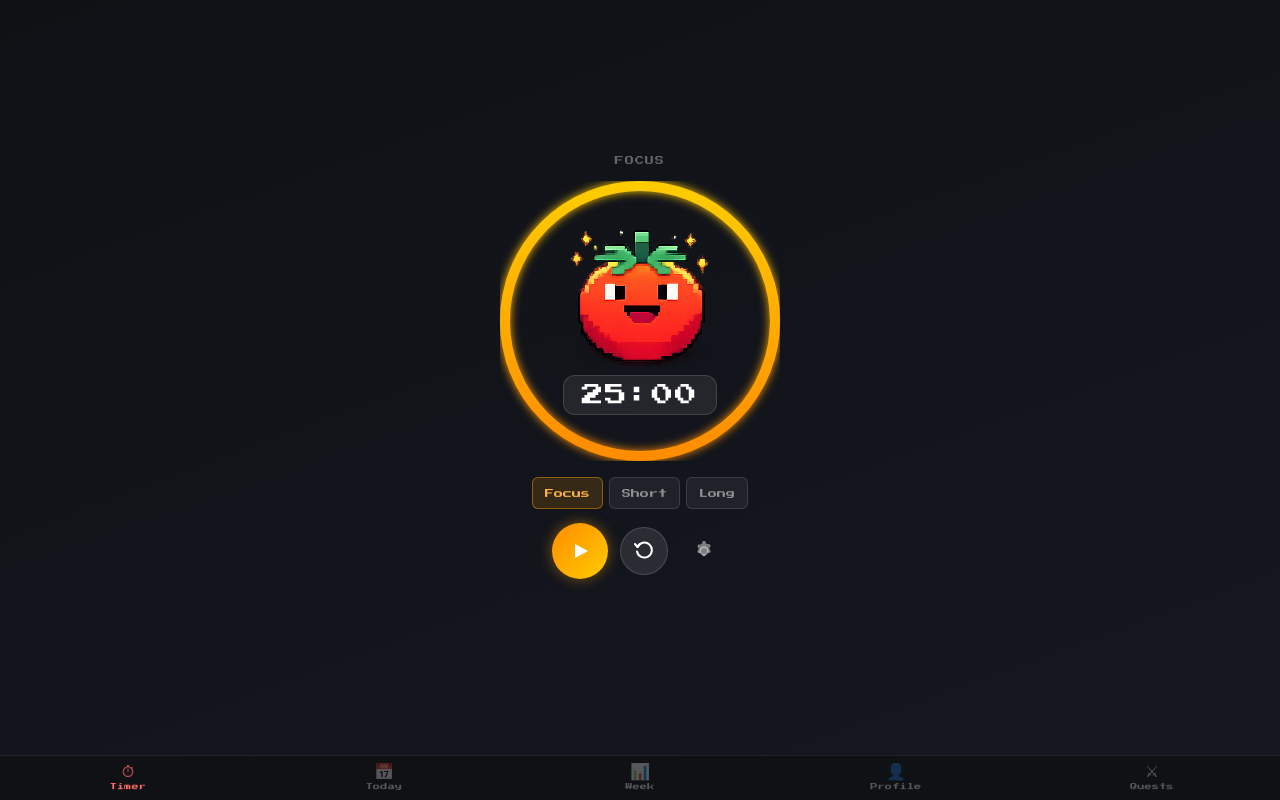
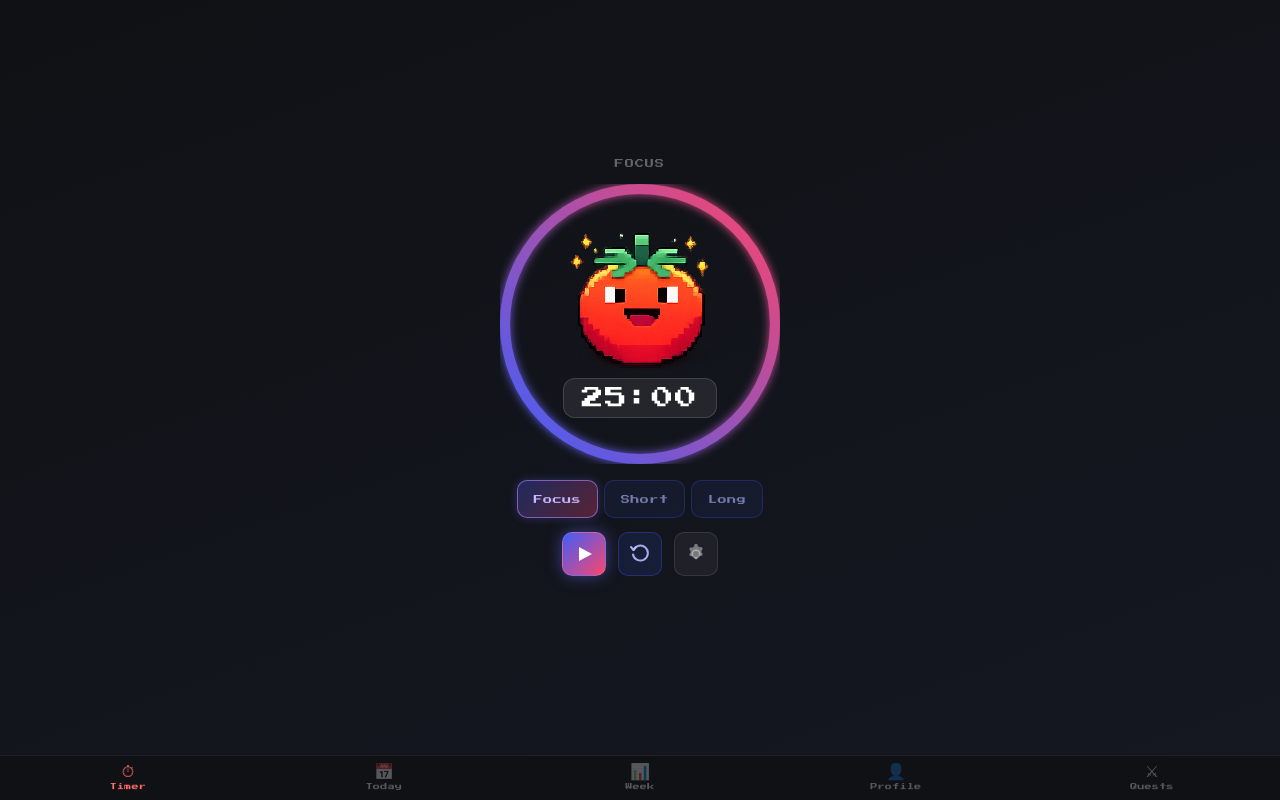
Before and after one commit to shiphrahx/git-tomato, a React (Vite) app in the folder renderer/: page / in a window 1280 px wide. Built offline with nearby package versions, Linux system fonts and the light colour scheme; the HTML template or start-up script is replaced by a standard one.

Commit message:
Update ring and button colours to blue-pink gaming palette

```diff
--- a/renderer/src/components/Timer.jsx
+++ b/renderer/src/components/Timer.jsx
@@ -66,9 +66,9 @@ export function Timer({ timeLeft, totalSeconds, status }) {
           />
 
           <defs>
-            <linearGradient id="ringGradient" x1="0%" y1="0%" x2="100%" y2="0%">
-              <stop offset="0%" stopColor="#ff8c00" />
-              <stop offset="100%" stopColor="#ffcc00" />
+            <linearGradient id="ringGradient" x1="0%" y1="0%" x2="100%" y2="100%">
+              <stop offset="0%" stopColor="#3f5efb" />
+              <stop offset="100%" stopColor="#fc466b" />
             </linearGradient>
           </defs>
         </svg>
--- a/renderer/src/index.css
+++ b/renderer/src/index.css
@@ -104,7 +104,7 @@ body {
 }
 
 .timer-glow--active {
-  background: radial-gradient(circle, rgba(255,140,0,0.18) 30%, rgba(255,200,0,0.06) 60%, transparent 80%);
+  background: radial-gradient(circle, rgba(63,94,251,0.18) 0%, rgba(252,70,107,0.1) 50%, transparent 80%);
 }
 
 .timer-svg {
@@ -188,10 +188,10 @@ body {
   display: flex;
   align-items: center;
   justify-content: center;
-  width: 48px;
-  height: 48px;
-  border-radius: 50%;
-  border: none;
+  width: 44px;
+  height: 44px;
+  border-radius: 10px;
+  border: 1px solid transparent;
   cursor: pointer;
   transition: opacity 0.15s, transform 0.1s, background 0.15s, box-shadow 0.15s;
   color: #fff;
@@ -202,57 +202,62 @@ body {
 }
 
 .ctrl-btn--primary {
-  background: linear-gradient(135deg, #ff8c00, #ffcc00);
-  box-shadow: 0 0 14px rgba(255, 160, 0, 0.45);
-  width: 56px;
-  height: 56px;
+  background: linear-gradient(135deg, #3f5efb, #fc466b);
+  box-shadow: 0 0 16px rgba(99, 102, 241, 0.5);
+  border-color: rgba(255, 255, 255, 0.12);
 }
 
 .ctrl-btn--primary:hover {
-  box-shadow: 0 0 22px rgba(255, 160, 0, 0.65);
-  opacity: 0.95;
+  box-shadow: 0 0 26px rgba(99, 102, 241, 0.7);
+  opacity: 0.92;
 }
 
 .ctrl-btn--secondary {
+  background: rgba(63, 94, 251, 0.12);
+  border-color: rgba(63, 94, 251, 0.3);
+  color: rgba(180, 190, 255, 0.9);
+}
+
+.ctrl-btn--secondary:hover {
+  background: rgba(63, 94, 251, 0.22);
+  border-color: rgba(63, 94, 251, 0.5);
+}
+
+.ctrl-btn--ghost {
+  background: rgba(255, 255, 255, 0.05);
+  border-color: rgba(255, 255, 255, 0.1);
+  color: rgba(255, 255, 255, 0.4);
+}
+
+.ctrl-btn--ghost:hover {
+  color: rgba(255, 255, 255, 0.75);
   background: rgba(255, 255, 255, 0.1);
-  border: 1px solid rgba(255, 255, 255, 0.15);
-}
-
-.ctrl-btn--secondary:hover {
-  background: rgba(255, 255, 255, 0.16);
-}
-
-.ctrl-btn--ghost {
-  background: transparent;
-  color: rgba(255, 255, 255, 0.45);
-}
-
-.ctrl-btn--ghost:hover {
-  color: rgba(255, 255, 255, 0.8);
-  background: rgba(255, 255, 255, 0.07);
 }
 
 .ctrl-btn--mode {
-  background: rgba(255, 255, 255, 0.06);
-  border: 1px solid rgba(255, 255, 255, 0.12);
-  color: rgba(255, 255, 255, 0.5);
+  background: rgba(63, 94, 251, 0.08);
+  border: 1px solid rgba(63, 94, 251, 0.25);
+  color: rgba(180, 190, 255, 0.6);
   font-size: 9px;
   font-family: var(--font-pixel);
   width: auto;
-  height: 32px;
-  padding: 0 12px;
-  border-radius: 6px;
+  height: 38px;
+  padding: 0 16px;
+  border-radius: 10px;
+  letter-spacing: 0.05em;
 }
 
 .ctrl-btn--mode:hover {
-  background: rgba(255, 255, 255, 0.1);
-  color: rgba(255, 255, 255, 0.8);
+  background: rgba(63, 94, 251, 0.18);
+  border-color: rgba(63, 94, 251, 0.45);
+  color: rgba(200, 210, 255, 0.9);
 }
 
 .ctrl-btn--mode-active {
-  background: rgba(255, 160, 0, 0.15);
-  border-color: rgba(255, 160, 0, 0.45);
-  color: #ffb347;
+  background: linear-gradient(135deg, rgba(63, 94, 251, 0.3), rgba(252, 70, 107, 0.3));
+  border-color: rgba(180, 130, 255, 0.6);
+  color: #c8b8ff;
+  box-shadow: 0 0 10px rgba(99, 102, 241, 0.3);
 }
 
 .ctrl-btn:disabled {
```
